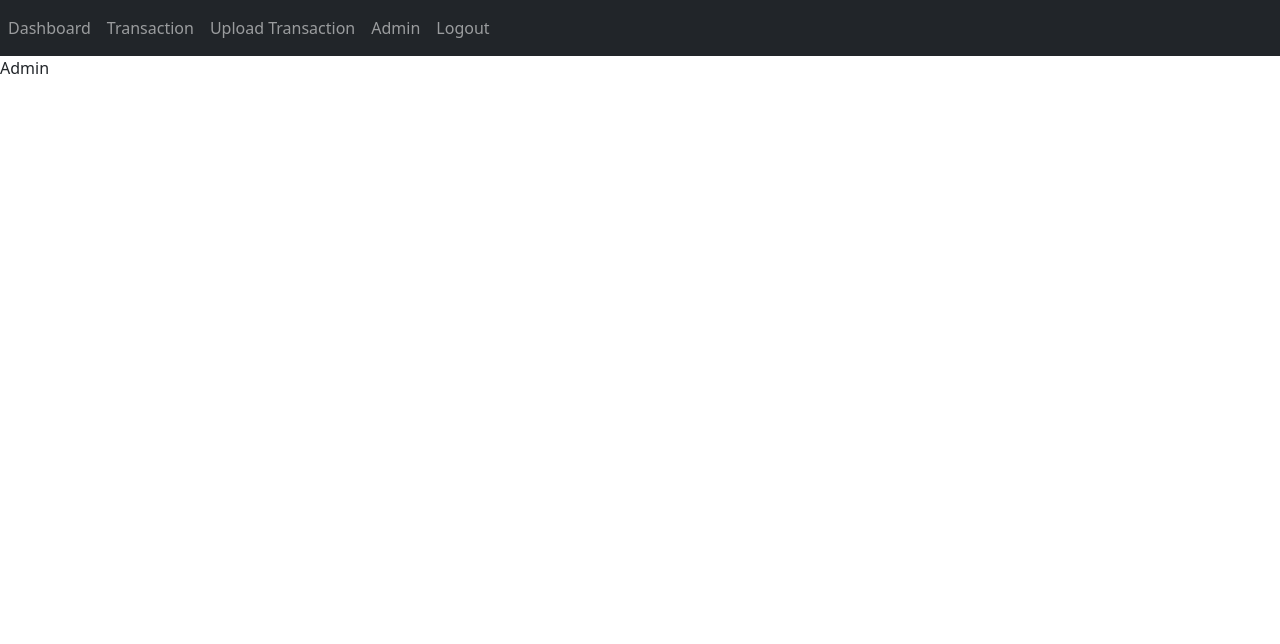
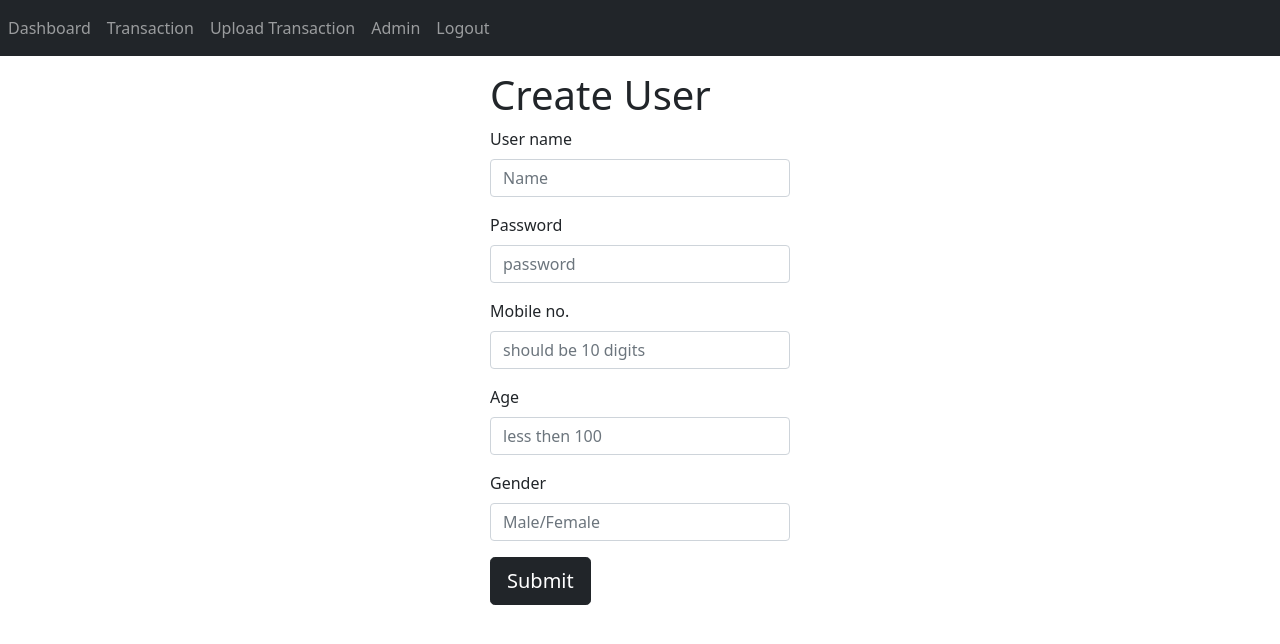
Before and after one commit to gshelly469/transactions_application, a React (Create React App) app in the folder client/: page /Admin in a window 1280 px wide. Shown: the top 644 px of the page. Built offline with nearby package versions, Linux system fonts and the light colour scheme; the HTML template or start-up script is replaced by a standard one.

Commit message:
Added create user ui and logout

```diff
--- a/client/package.json
+++ b/client/package.json
@@ -12,6 +12,7 @@
     "react-dom": "^17.0.2",
     "react-router-dom": "^6.2.1",
     "react-scripts": "5.0.0",
+    "reactstrap": "^9.0.1",
     "web-vitals": "^2.1.4"
   },
   "scripts": {
--- a/client/src/components/Login/Login.js
+++ b/client/src/components/Login/Login.js
@@ -51,8 +51,9 @@ export default function Login() {
   return (
     <div className="Login">
       <Form onSubmit={handleSubmit}>
+          <h1>Login Page</h1>
         <Form.Group size="lg" controlId="email">
-          <Form.Label>Email</Form.Label>
+          <Form.Label>User ID</Form.Label>
           <Form.Control
             autoFocus
             type="text"
--- a/client/src/components/Topbar/Topbar.js
+++ b/client/src/components/Topbar/Topbar.js
@@ -7,6 +7,11 @@ import 'bootstrap/dist/css/bootstrap.css';
 
 
 class Topbar extends Component{
+    deleteUser(){
+        localStorage.removeItem('token');
+        localStorage.removeItem('userid');
+    };
+
     render(){
         return(
                 <div className='TopbarClass'>
@@ -27,7 +32,7 @@ class Topbar extends Component{
                             <Nav.Link href="/Transaction" > Transaction </Nav.Link>
                             <Nav.Link href="/UploadTrans" > Upload Transaction </Nav.Link>
                             <Nav.Link href="/Admin" > Admin </Nav.Link>
-                            <Nav.Link href="/" > Logout </Nav.Link>
+                            <Nav.Link href="/Login" onClick={this.deleteUser}> Logout </Nav.Link>
                         </Nav>
                     </Navbar>
 
--- /dev/null
+++ b/client/src/components/admin/admin.css
@@ -0,0 +1,7 @@
+.adminForm{
+    width: 100%;
+    max-width: 330px;
+    padding: 15px;
+    margin: auto;
+    height: 100%;
+}
--- a/client/src/components/admin/admin.js
+++ b/client/src/components/admin/admin.js
@@ -1,19 +1,75 @@
-import React, {Component} from 'react';
+import React, {useState} from 'react';
 import Topbar from '../Topbar/Topbar';
-// import './Topbar.css'
+import {Button, Form, FormGroup, Label, Input} from 'reactstrap';
+import './admin.css'
+import axios from 'axios';
 
 
-class Admin extends Component{
-    render(){
-        return(
+export default function Admin(){
+    const [username, setUsername] = useState("");
+    const [mobileno, setmobile] = useState("");
+    const [age, setage] = useState("");
+    const [gender, setgender] = useState("");
+    const [password, setpassword] = useState("");
 
-                <div className='UploadClass'>
-                    <Topbar />
-                    Admin
-                </div>
 
-        )
-    }
+
+    function handleSubmit(event) {
+        event.preventDefault();
+
+        const userObject = JSON.stringify({
+            "name":username,
+            "password":password,
+            "mobile":mobileno,
+            "age":age,
+            "gender":gender
+        })
+
+        console.log(userObject)
+
+        axios.post('http://127.0.0.1:5000/post_user/addTheData', userObject,
+        {
+            "headers": {
+            "content-type": "application/json"
+        }
+        })
+        .then( res => {
+            console.log('value of res ' ,res.data);
+        })
+      };
+
+
+
+    return(
+
+            <div className='UploadClass'>
+                <Topbar />
+                <Form className='adminForm' onSubmit={handleSubmit}>
+                    <h1>Create User</h1>
+                    <FormGroup>
+                        <Label>User name</Label>
+                        <Input type='text' placeholder='Name' onChange={(e)=>setUsername(e.target.value)}></Input>
+                    </FormGroup>
+                    <FormGroup>
+                        <Label>Password</Label>
+                        <Input type='password' placeholder='password' onChange={(e)=>setpassword(e.target.value)}></Input>
+                    </FormGroup>
+                    <FormGroup>
+                        <Label>Mobile no.</Label>
+                        <Input type='text' placeholder='should be 10 digits' onChange={(e)=>setmobile(e.target.value)}></Input>
+                    </FormGroup>
+                    <FormGroup>
+                        <Label>Age</Label>
+                        <Input type='text' placeholder='less then 100' onChange={(e)=>setage(e.target.value)}></Input>
+                    </FormGroup>
+                    <FormGroup>
+                        <Label>Gender</Label>
+                        <Input type='text' placeholder='Male/Female' onChange={(e)=>setgender(e.target.value)}></Input>
+                    </FormGroup>
+                    <Button className='btn-lg btn-dark'>Submit</Button>
+                </Form>
+            </div>
+
+    )
+
 }
-
-export default Admin;
```
Also changed, not shown: 2 other files (tests, documents, lock files or other folders).
